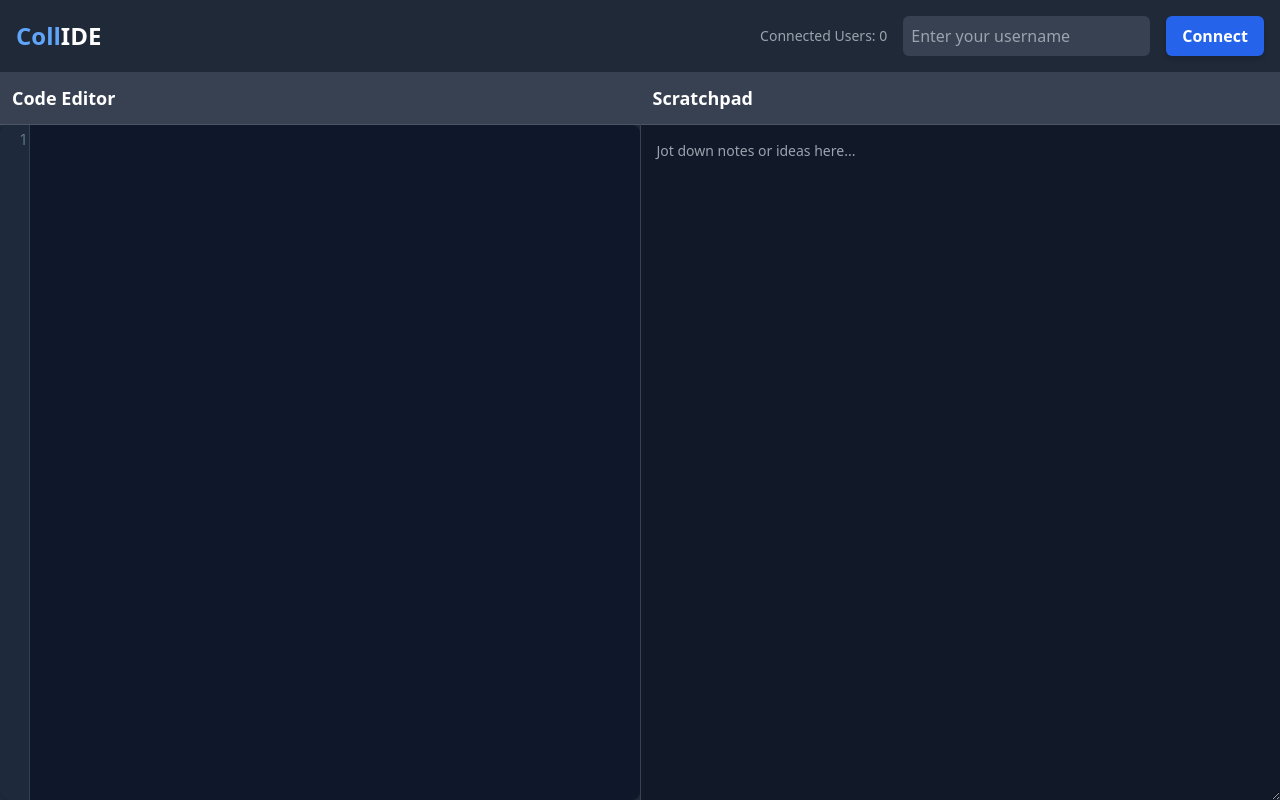
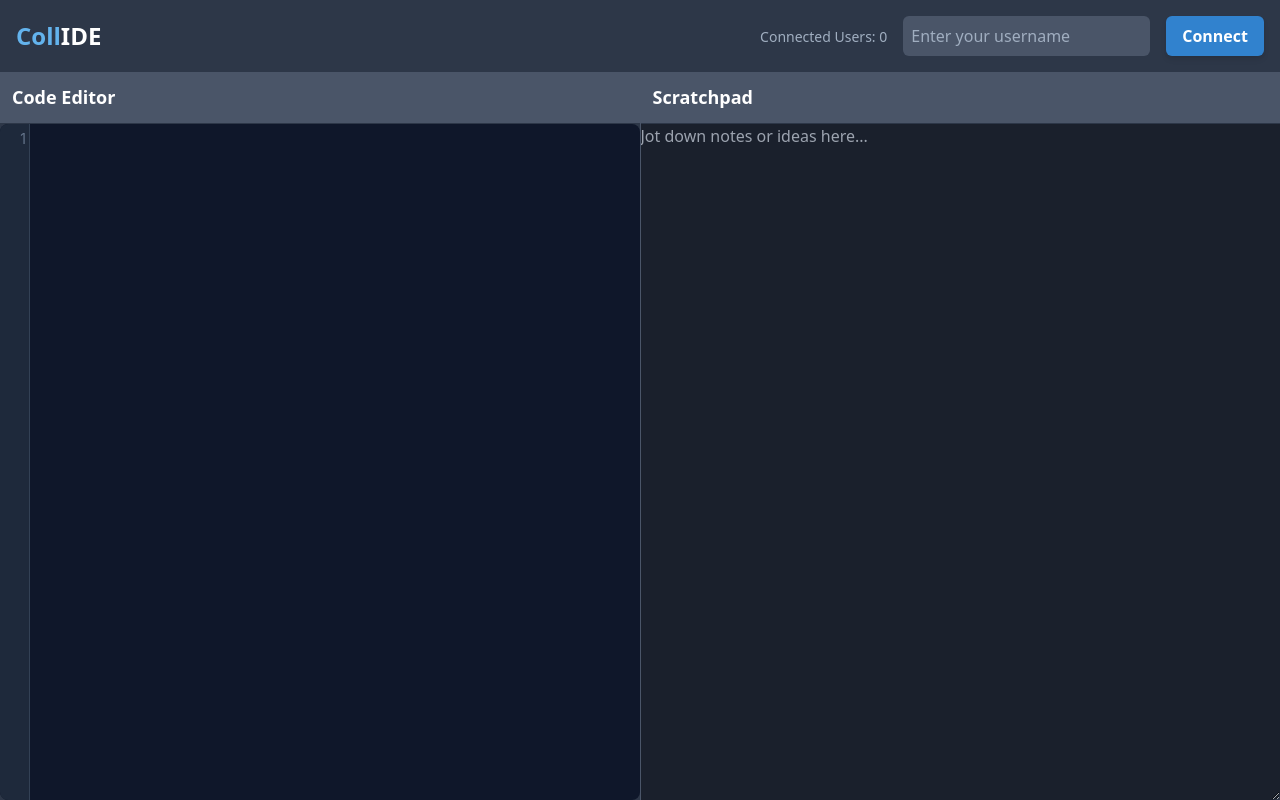
Before and after one commit to TheArkhamBat/CollIDE, a website: page public/index.html in a window 1280 px wide. Drawn offline with nearby package versions, Linux system fonts and the light colour scheme; no server answers.

Commit message:
Added css only

```diff
--- a/public/index.html
+++ b/public/index.html
@@ -12,6 +12,7 @@
     <link rel="stylesheet" href="https://cdnjs.cloudflare.com/ajax/libs/codemirror/5.65.15/theme/material.min.css">
     <!-- import tailwind -->
     <script src="https://cdn.tailwindcss.com"></script>
+    <link rel="stylesheet" href="style.css">
 
     <style>
         textarea {
@@ -87,32 +88,26 @@
 
 </head>
 <body class="font-sans bg-gray-900 text-gray-100 flex flex-col h-screen">
-    <header class="bg-gray-800 p-4 shadow-md flex justify-between items-center">
-        <div class="text-2xl font-bold">
-            <span class="text-blue-400">Coll</span><span class="text-white">IDE</span>
+    <header>
+        <div class="logo">
+            <span class="logo-blue">Coll</span><span class="logo-white">IDE</span>
         </div>
-        <div class="flex items-center space-x-4">
-            <span class="text-sm text-gray-400">Connected Users: <span id="user-count">0</span></span>
-            <input type="text" id="username-input" placeholder="Enter your username"
-                   class="p-2 rounded-md bg-gray-700 text-white placeholder-gray-400 focus:outline-none focus:ring-2 focus:ring-blue-500">
-            <button id="connectc-button"
-                    class="bg-blue-600 hover:bg-blue-700 text-white font-semibold py-2 px-4 rounded-md shadow-md transition duration-300 ease-in-out">
+        <div class="user-info">
+            <span class="user-count-text">Connected Users: <span id="user-count">0</span></span>
+            <input type="text" id="username-input" placeholder="Enter your username">
+            <button id="connectc-button">
                 Connect
             </button>
         </div>
     </header>
-    <main class="flex flex-1 overflow-hidden">
-        <div class="flex-1 flex flex-col bg-gray-800 border-r border-gray-700">
-            <div class="p-3 bg-gray-700 text-white text-lg font-semibold border-b border-gray-600">Code Editor</div>
-            <textarea id="codespace"
-                      class="flex-1 p-4 bg-gray-900 text-white text-sm outline-none focus:ring-0 rounded-bl-lg"
-                      placeholder="Start coding here..."></textarea>
+    <main>
+        <div class="editor-panel">
+            <div class="panel-header">Code Editor</div>
+            <textarea id="codespace" placeholder="Start coding here..."></textarea>
         </div>
-        <div class="flex-1 flex flex-col bg-gray-800">
-            <div class="p-3 bg-gray-700 text-white text-lg font-semibold border-b border-gray-600">Scratchpad</div>
-            <textarea id="scratchpad"
-                      class="flex-1 p-4 bg-gray-900 text-white text-sm outline-none focus:ring-0 rounded-br-lg"
-                      placeholder="Jot down notes or ideas here..."></textarea>
+        <div class="editor-panel">
+            <div class="panel-header">Scratchpad</div>
+            <textarea id="scratchpad" placeholder="Jot down notes or ideas here..."></textarea>
         </div>
     </main>
     <!-- Load the socket.io client script from the server -->
--- /dev/null
+++ b/public/style.css
@@ -0,0 +1,129 @@
+body {
+    font-family: 'Inter', sans-serif;
+    background-color: #1a202c;
+    color: #e2e8f0;
+    display: flex;
+    flex-direction: column;
+    height: 100vh;
+    margin: 0;
+    overflow: hidden;
+}
+
+header {
+    background-color: #2d3748;
+    padding: 1rem;
+    box-shadow: 0 4px 6px -1px rgba(0, 0, 0, 0.1), 0 2px 4px -1px rgba(0, 0, 0, 0.06);
+    display: flex;
+    justify-content: space-between;
+    align-items: center;
+}
+
+.logo {
+    font-size: 1.5rem;
+    font-weight: bold;
+}
+
+.logo-blue {
+    color: #63b3ed;
+}
+
+.logo-white {
+    color: #ffffff;
+}
+
+.user-info {
+    display: flex;
+    align-items: center;
+    gap: 1rem;
+}
+
+.user-count-text {
+    font-size: 0.875rem;
+    color: #a0aec0;
+}
+
+#username-input {
+    padding: 0.5rem;
+    border-radius: 0.375rem;
+    background-color: #4a5568;
+    color: #ffffff;
+    border: none;
+    outline: none;
+    box-sizing: border-box;
+}
+
+#username-input::placeholder {
+    color: #a0aec0;
+}
+
+#username-input:focus {
+    outline: none;
+    box-shadow: 0 0 0 2px #4299e1;
+}
+
+#connectc-button {
+    background-color: #3182ce;
+    color: #ffffff;
+    font-weight: 600;
+    padding: 0.5rem 1rem;
+    border-radius: 0.375rem;
+    box-shadow: 0 4px 6px -1px rgba(0, 0, 0, 0.1), 0 2px 4px -1px rgba(0, 0, 0, 0.06);
+    transition: background-color 0.3s ease-in-out;
+    border: none;
+    cursor: pointer;
+}
+
+#connectc-button:hover {
+    background-color: #2b6cb0;
+}
+
+
+main {
+    display: flex;
+    flex: 1;
+    overflow: hidden;
+}
+
+.editor-panel {
+    flex: 1;
+    display: flex;
+    flex-direction: column;
+    background-color: #2d3748;
+    border-right: 1px solid #4a5568;
+}
+
+.editor-panel:last-child {
+    border-right: none;
+}
+
+.panel-header {
+    padding: 0.75rem;
+    background-color: #4a5568;
+    color: #ffffff;
+    font-size: 1.125rem;
+    font-weight: 600;
+    border-bottom: 1px solid #2d3748;
+}
+
+textarea {
+    flex: 1;
+    padding: 1rem;
+    background-color: #1a202c;
+    color: #ffffff;
+    font-size: 0.875rem;
+    outline: none;
+    border: none;
+    resize: none;
+}
+
+#codespace {
+    border-bottom-left-radius: 0.5rem;
+}
+
+#scratchpad {
+    border-bottom-right-radius: 0.5rem;
+}
+
+textarea:focus {
+    outline: none;
+}
```
